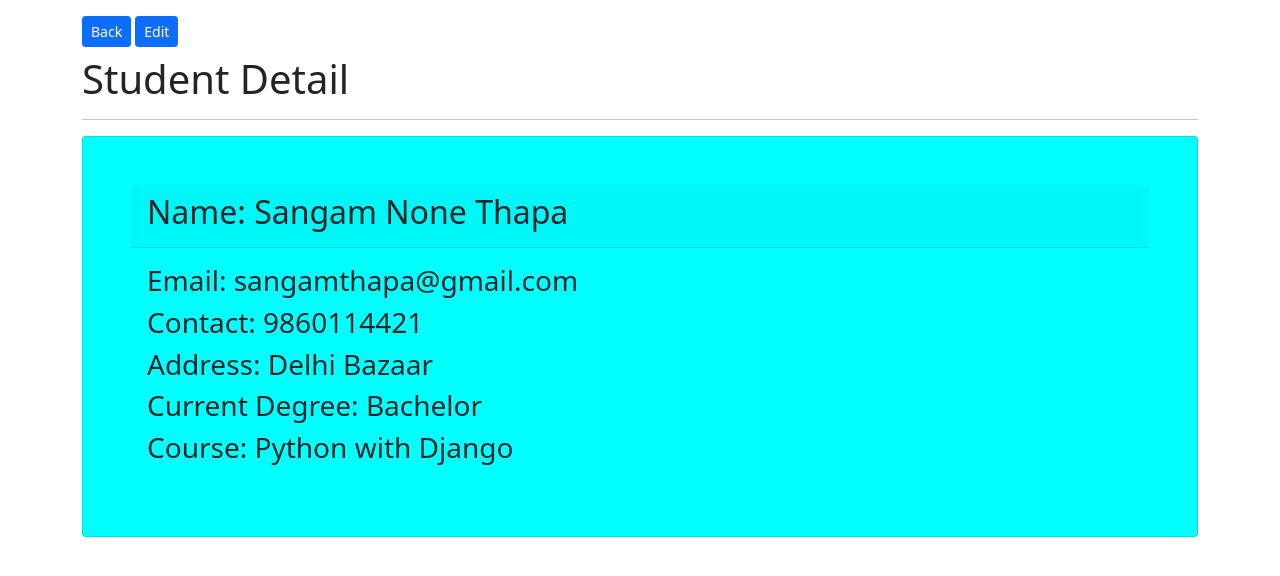
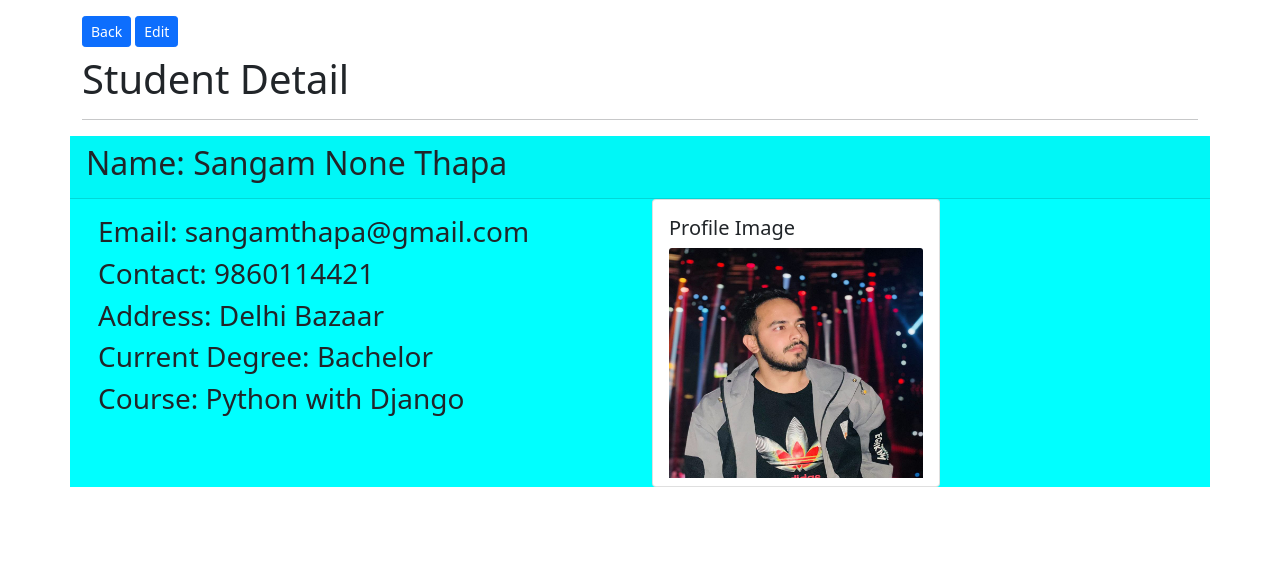
Before and after one commit to DeaaTH65/Student_Enquiry_System, a Django app: page /students/show/1/ in a window 1280 px wide. Shown: the part 56-632 px from the top of the page. Run offline with Django 4.2, Linux system fonts and the light colour scheme; a user stored in the database is signed in; data comes from the database, SQL or seed files in the repository; both versions use the stored data as it was after the commit; some libraries are stand-ins or nearby versions.

Commit message:
errors solved

```diff
--- a/project_student_enquiry_system/app_students/views.py
+++ b/project_student_enquiry_system/app_students/views.py
@@ -22,6 +22,7 @@ def student_create(request):
         std_obj.contact = request.POST.get('contact')
         std_obj.address = request.POST.get('address')
         std_obj.course = course
+        std_obj.current_degree = request.POST.get('current_degree')
         std_obj.profile_img = request.FILES.get('profile_img') # for file from form
         std_obj.user = request.user
         std_obj.save()
@@ -29,12 +30,12 @@ def student_create(request):
         #     std.user = user
         #     std.save()
         #     return redirect("student-index")
-        return redirect("student-create")
+        return redirect("student-index")
     return render(request, 'students/create.html', context)
 
 @login_required(login_url='/login')
 def student_index(request):
-    # students = StudentModel.objects.all() - for all data
+    #students = StudentModel.objects.all() #- for all data
     students = StudentModel.objects.filter(user=request.user) # filter by user
     context = {
         "students" : students,
--- a/project_student_enquiry_system/templates/students/index.html
+++ b/project_student_enquiry_system/templates/students/index.html
@@ -30,7 +30,7 @@
                 <td>{{ val.first_name }} {{ val.middle_name }} {{ val.last_name }}</td>
                 <td>{{ val.contact }}</td>
                 <td>{{ val.course.course_name }}</td>
-                <td><img src="{{ val.profile_img.url }}" alt="" width="50" height="50"></td>
+                <td><img src="{{ val.profile_img.url }}" alt="" width="50" height="50" /></td>
                 <td>{{ val.created_at }}</td>
                 <td><a href="{% url 'student-show' val.id %}"
                     class="btn btn-primary btn-sm mt-3 mb-2">Show</a>
--- a/project_student_enquiry_system/templates/students/show.html
+++ b/project_student_enquiry_system/templates/students/show.html
@@ -10,10 +10,11 @@ Student | SHOW
     <a href="{% url 'student-edit' student.id %}" class="btn btn-sm btn-primary mt-3 mb-2">Edit</a>
     <h1>Student Detail</h1>
     <hr>
-    <div class="card p-5 mt-3" style="background-color: cyan">
+    <div class="row" style="background-color: cyan">
         <div class="card-header">
             <h2>Name: {{ student.first_name }} {{ student.middle_name }} {{ student.last_name }}</h2>
         </div>
+        <div class="col-sm-6">
             <div class="card-body">
                 <h3>Email: {{ student.email }}</h3>
                 <h3>Contact: {{ student.contact }}</h3>
@@ -22,5 +23,15 @@ Student | SHOW
                 <h3>Course: {{ student.course.course_name }}</h3>
             </div>
         </div>
+        <div class="col-sm-3">
+            <div class="card" style="width: 18rem; height: 18rem;">
+              <div class="card-body">
+                <h5 class="card-title">Profile Image</h5>
+                <img src="{{ student.profile_img.url }}" class="card-img-top" alt="..." width=90, height=230>
+
+              </div>
+            </div>
+        </div>
+    </div>
 </div>
 {% endblock %}
```
Also changed, not shown: project_student_enquiry_system/db.sqlite3, project_student_enquiry_system/media/students/profiles/Sandeep.jpg (added), project_student_enquiry_system/media/students/profiles/Sangam.jpg (added), project_student_enquiry_system/media/students/profiles/Shristi.jpg (added), project_student_enquiry_system/media/students/profiles/Soniya.jpg (added), project_student_enquiry_system/media/students/profiles/Sunil.jpg (added). Lines whose indentation alone changed are shown as unchanged.
